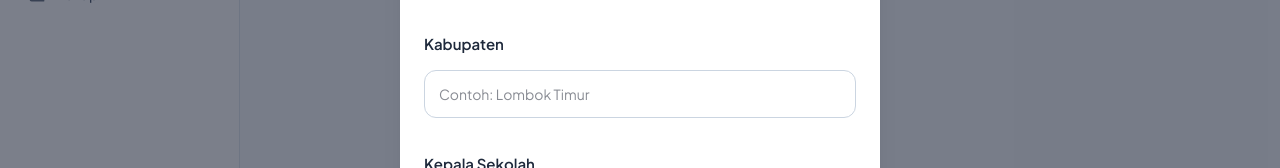
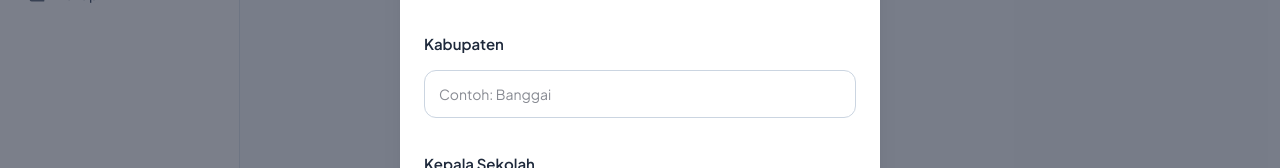
Before and after one commit to iskandar-hub/absensi-madrasah, a Next.js app: page /sekolah in a window 1280 px wide. Both pictures are taken after a click on the button "Tambah Sekolah". Shown: the part 455-623 px from the top of the page. Built offline with nearby package versions, Linux system fonts and the light colour scheme; no server answers; the database is empty.

Commit message:
fix: Placehold Kabupaten

```diff
--- a/app/(dahsboard)/sekolah/page.js
+++ b/app/(dahsboard)/sekolah/page.js
@@ -332,7 +332,7 @@ export default function SekolahPage() {
                   <input
                     type="text"
                     className="input"
-                    placeholder="Contoh: Lombok Timur"
+                    placeholder="Contoh: Banggai"
                     value={form.kabupaten}
                     onChange={(e) =>
                       setForm({
```
